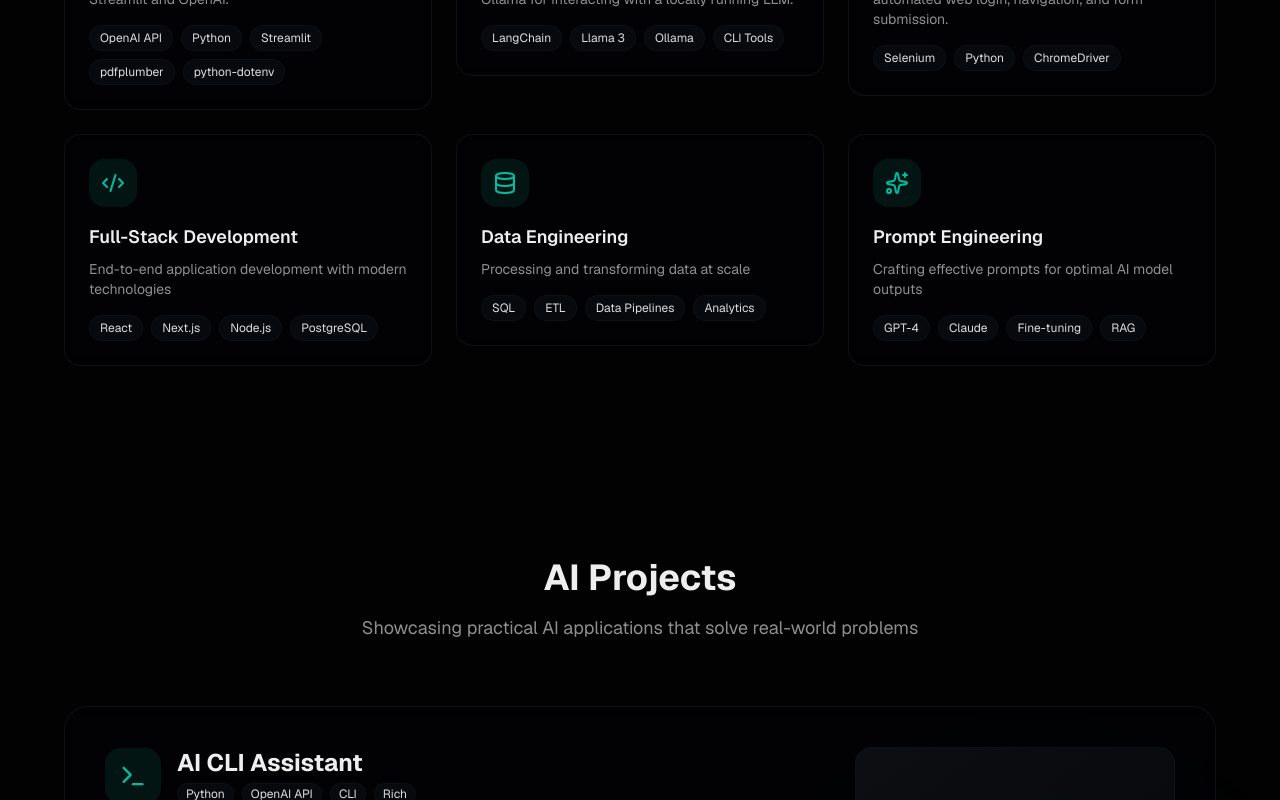
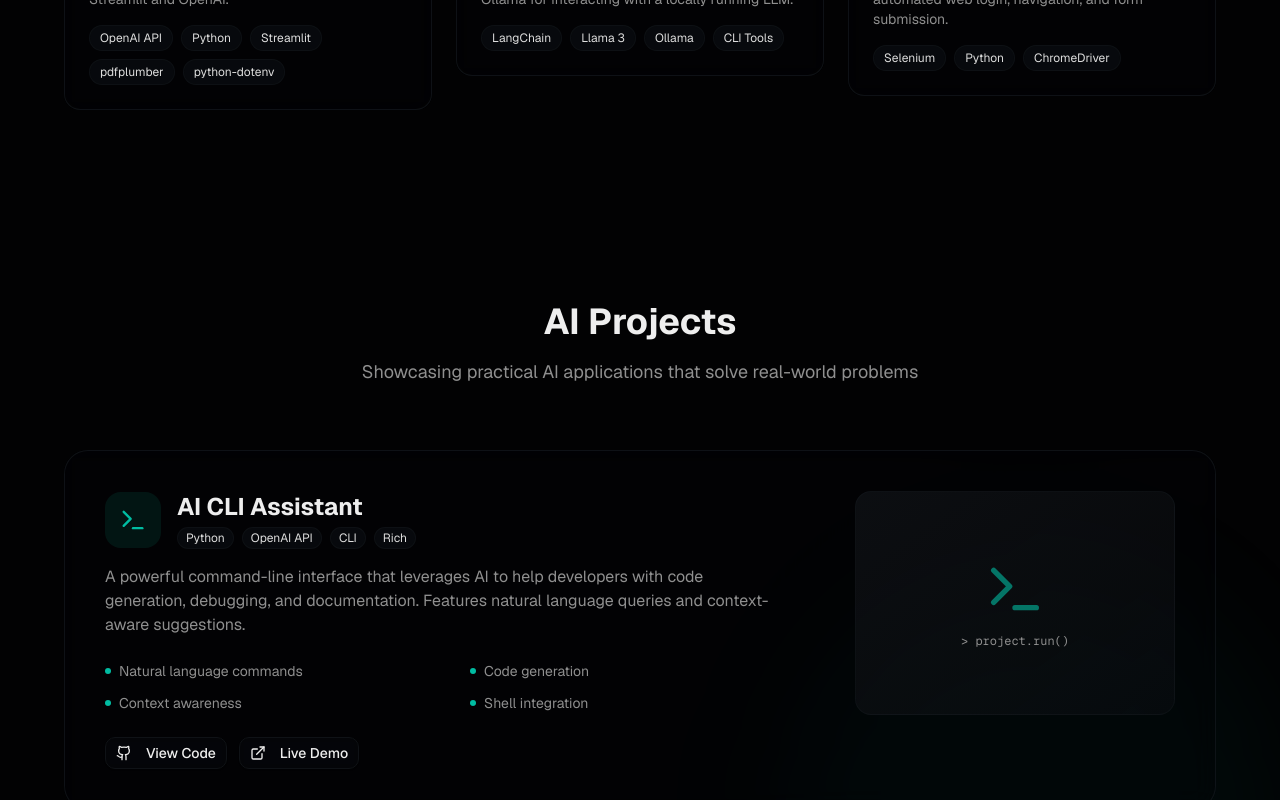
Before and after one commit to Valentin-PPL/AI-Portofolio, a Next.js app: page / in a window 1280 px wide. Shown: the part 1200-2000 px from the top of the page. Built offline with nearby package versions, Linux system fonts and the light colour scheme.

Commit message:
update portfolio section

```diff
--- a/components/skills.tsx
+++ b/components/skills.tsx
@@ -23,24 +23,6 @@ const skills = [
     description: "Selenium-based Python project demonstrating automated web login, navigation, and form submission.",
     tags: ["Selenium", "Python", "ChromeDriver"],
     link: "https://github.com/Valentin-PPL/Python_Selenium_Web_Automation.git"
-  },
-  {
-    icon: Code2,
-    title: "Full-Stack Development",
-    description: "End-to-end application development with modern technologies",
-    tags: ["React", "Next.js", "Node.js", "PostgreSQL"]
-  },
-  {
-    icon: Database,
-    title: "Data Engineering",
-    description: "Processing and transforming data at scale",
-    tags: ["SQL", "ETL", "Data Pipelines", "Analytics"]
-  },
-  {
-    icon: Sparkles,
-    title: "Prompt Engineering",
-    description: "Crafting effective prompts for optimal AI model outputs",
-    tags: ["GPT-4", "Claude", "Fine-tuning", "RAG"]
   }
 ]
 
```
